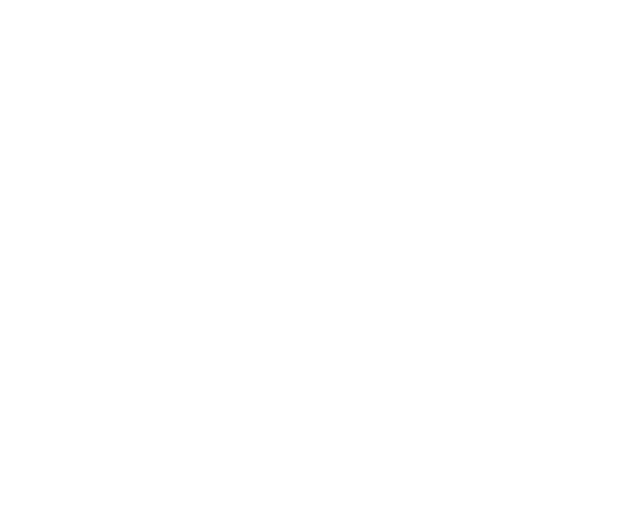
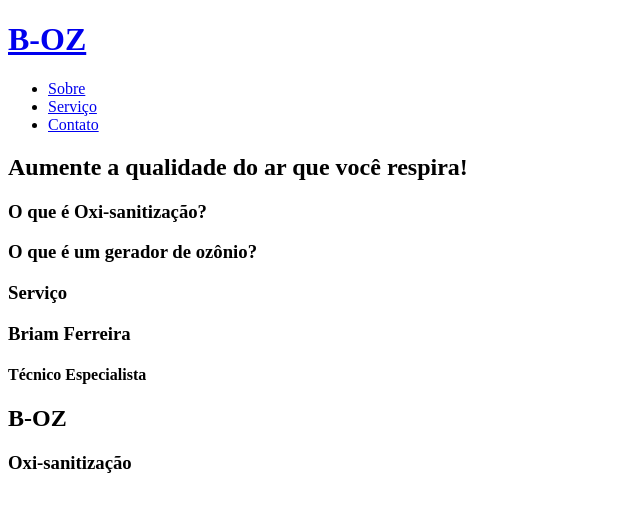
Before and after one commit to fcbriam/projeto-boz-oxisanitizacao, a plain HTML site: page index.html in a window 1280 px wide. Shown: the whole page, without its empty margins (0-640 px from the left). Drawn offline with Linux system fonts and the light colour scheme.

Commit message:
Update index.html
Criando a estrutura

```diff
--- a/index.html
+++ b/index.html
@@ -6,14 +6,60 @@
     <title>B-OZ Oxi-sanitização</title>
 </head>
 <body>
-    <header></header>
+    <header>
+        <div>
+            <a href="#"><h1 class="logo">B-OZ</h1></a>
 
-    <section></section>
+            <nav>
+                <ul>
+                    <li><a href="#sobre">Sobre</a></li>
+                    <li><a href="#servico">Serviço</a></li>
+                    <li><a href="#contato">Contato</a></li>
+                </ul>
+            </nav>
+        </div>
+    </header>
 
-    <section></section>
+    <section>
+        <h2>Aumente a qualidade do ar que você respira!</h2>
+    </section>
 
-    <section></section>
+    <section class="sobre">
+        <div>
+            <h3>O que é Oxi-sanitização?</h3>
+        </div>
 
-    <footer></footer>
+        <!-- Imagem direita -->
+        <!-- Imagem esquerda -->
+
+        <div>
+            <h3>O que é um gerador de ozônio?</h3>
+        </div>
+    </section>
+
+    <section class="servico">
+        <div>
+            <!-- imagem gerador -->
+            <div>
+                <h3>Serviço</h3>
+                <p></p>
+            </div>
+        </div>
+
+        <div>
+            <!-- imagem perfil -->
+            <div>
+                <h3>Briam Ferreira</h3>
+                <h4>Técnico Especialista</h4>
+
+                <p></p>
+            </div>
+        </div>
+    </section>
+
+    <footer>
+        <h2>B-OZ</h>
+        <h3>Oxi-sanitização</h3>
+    </footer>
 </body>
 </html>
```
